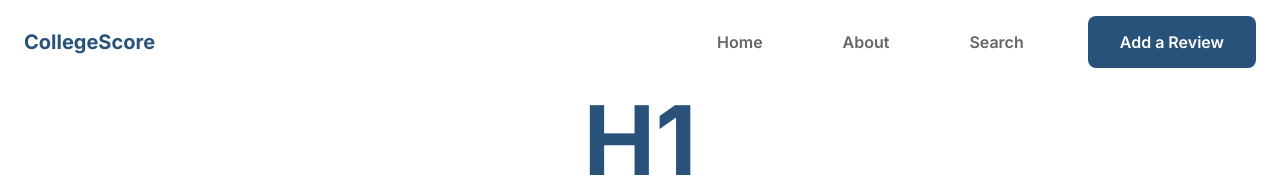
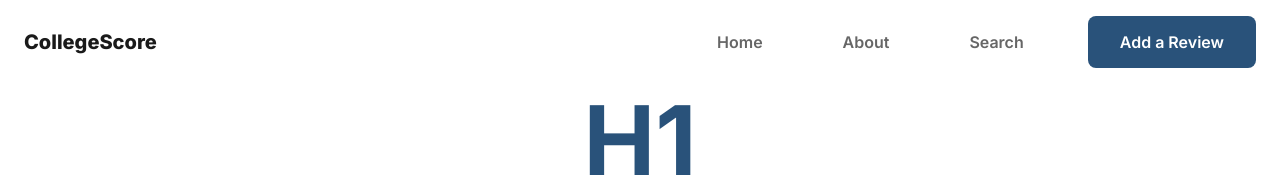
Before and after one commit to collegescore/frontend, a React (Create React App) app: page / in a window 1280 px wide. Shown: the top 177 px of the page. Built offline with nearby package versions, Linux system fonts and the light colour scheme.

Commit message:
change logo fontweight and color

```diff
--- a/src/components/header.js
+++ b/src/components/header.js
@@ -3,9 +3,9 @@ import {AppBar, Box, Toolbar, IconButton, Typography, Container, Button, Drawer,
   ListItem, ListItemButton, ListItemText,} from '@mui/material';
 import MenuIcon from '@mui/icons-material/Menu';
 const navLinks = [
-  { title: 'Home', path: '#home' },
-  { title: 'About', path: '#about' },
-  { title: 'Search', path: '#search' },
+  { title: 'Home', path: 'home' },
+  { title: 'About', path: 'about' },
+  { title: 'Search', path: 'search' },
 ];
 
 /**
@@ -53,8 +53,8 @@ function Header() {
             sx={{
               mr: 2,
               display: { xs: 'none', md: 'flex' },
-              fontWeight: 700,
-              color: 'primary.main',
+              fontWeight: 800,
+              color: 'grayscale.dark',
               textDecoration: 'none',
               flexGrow: 1, // Pushes the nav links to the right
             }}
```
